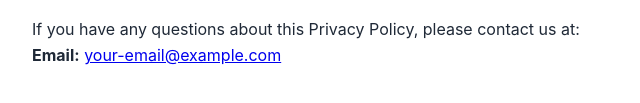
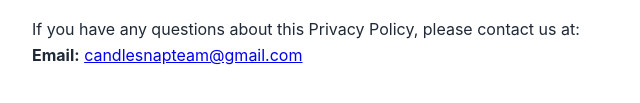
Before and after one commit to Brianonchwari/candlesnapfx-legal, a plain HTML site: page privacy.html in a window 1280 px wide. Shown: the part 1333-1436 px from the top of the page, 228-868 px from the left. Drawn offline with Linux system fonts and the light colour scheme.

Commit message:
Update support email in privacy policy

```diff
--- a/privacy.html
+++ b/privacy.html
@@ -64,7 +64,7 @@
   <h2>7. Contact Us</h2>
   <p>
     If you have any questions about this Privacy Policy, please contact us at:<br />
-    <strong>Email:</strong> <a href="mailto:candlesnapteam@gmail.com">your-email@example.com</a>
+    <strong>Email:</strong> <a href="mailto:candlesnapteam@gmail.com">candlesnapteam@gmail.com</a>
   </p>
 </body>
 </html>
```
